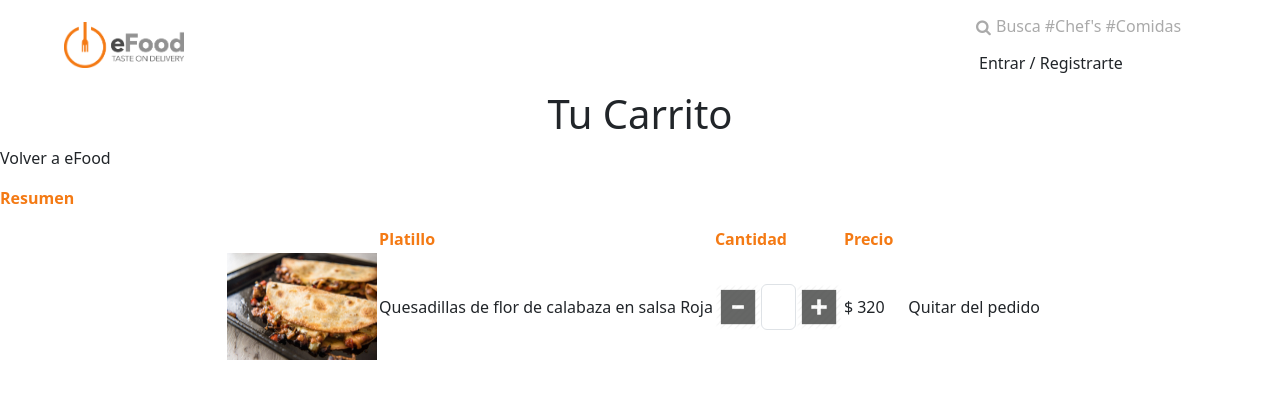
After one commit to RowerPulido/e-Food-Web, a Rails app: page /carro in a window 1280 px wide. The commit adds this page. Shown: the top 399 px of the page. Run offline with Rails 7, Linux system fonts and the light colour scheme; style sheets or scripts are compiled from the project's sources; some libraries are stand-ins or nearby versions.

Commit message:
Agregando esqueleto del carrito(html), controlador, ruta y algo de CSS

```diff
--- a/Webpage/eFood/app/assets/stylesheets/style.css.scss
+++ b/Webpage/eFood/app/assets/stylesheets/style.css.scss
@@ -129,13 +129,29 @@
 }
 
 /* Clase Comun de espaciado para elementos */
+
+/* Agregarle espaciado a tus elementos */
 .spacing{
 	padding-top: 20px;
 	padding-bottom: 20px;
 }
 
+/* Espaciado a tus elementos */
 .margin{
 	margin-top: 15px;
 	margin-bottom: 15px;
 }
+
+/* Para textos color naranja y negritas */
+.colored-text {
+	font-weight:bold;
+	color:#f47a14;
+}
+
 /* *** FIN LOGIN PAGE *** */
+
+
+/* *** Carrito de Compra *** */
+.food-img{
+	width: 150px;
+}
--- a/Webpage/eFood/app/controllers/welcome_controller.rb
+++ b/Webpage/eFood/app/controllers/welcome_controller.rb
@@ -10,4 +10,9 @@ class WelcomeController < ApplicationController
 	def login
 
 	end
+
+# Borrar cuando se tenga la tabla de pedidos!
+	def pedido
+
+	end
 end
--- a/Webpage/eFood/app/views/layouts/application.html.erb
+++ b/Webpage/eFood/app/views/layouts/application.html.erb
@@ -2,13 +2,14 @@
 <html>
   <head>
     <title>EFood</title>
-    <%= csrf_meta_tags %>
+    <meta name="viewport" content="width=device-width, initial-scale=1">
 
     <%= stylesheet_link_tag    'application', media: 'all', 'data-turbolinks-track': 'reload' %>
     <%= javascript_include_tag 'application', 'data-turbolinks-track': 'reload' %>
   </head>
 
   <body>
+  <%= render '/public/navbar' %>
     <%= yield %>
   </body>
 </html>
--- a/Webpage/eFood/app/views/welcome/home.html.erb
+++ b/Webpage/eFood/app/views/welcome/home.html.erb
@@ -1,4 +1,2 @@
-<%= render '/public/navbar' %>
-
 <br><br>
 <h1 class='text-center'>Hola!</h1>
--- a/Webpage/eFood/app/views/welcome/login.html.erb
+++ b/Webpage/eFood/app/views/welcome/login.html.erb
@@ -1,6 +1,5 @@
 <meta name="viewport" content="width=device-width, initial-scale=1">
 
-<%= render '/public/navbar' %>
  <!-- Fondo de Aplicacion -->
 <div class='loginbg'>
 	<p class="responsive-font responsive-font-title text-center text-white" style="padding-top: 70px; font-size: 70px;"">COME DONDE QUIERAS</p>
--- /dev/null
+++ b/Webpage/eFood/app/views/welcome/pedido.html.erb
@@ -0,0 +1,35 @@
+<h1 align="center"> Tu Carrito </h1>
+
+<div>
+	<p>Volver a eFood</p>
+	<p class="colored-text">Resumen</p>
+	<div align="center">
+		<table>
+			<thead>
+				<tr>
+					<th></th>
+					<th class="colored-text">Platillo</th>
+					<th class="colored-text">Cantidad</th>
+					<th class="colored-text">Precio</th>
+					<th></th>
+				</tr>
+			</thead>
+
+			<tbody>
+				<tr>
+					<td><%= image_tag('quesadilla.jpg', class: 'food-img') %></td>
+					<td>Quesadillas de flor de calabaza en salsa Roja</td>
+					<td>
+						<div style="display: -webkit-inline-box;">
+							<%= image_tag('minus.png', class: 'logo') %>
+							<input type="text" class="form-control" id="amount" style="width: 35px; padding-right: 2px; padding-left: 2px;">
+							<%= image_tag('plus.png', class: 'logo') %>
+						</div>
+					</td>
+					<td>$ 320</td>
+					<td><%= link_to "Quitar del pedido", root_path, class: 'orange btn btn-md'%></td>
+				</tr>
+			</tbody>
+		</table>
+	</div>
+</div>
--- a/Webpage/eFood/config/routes.rb
+++ b/Webpage/eFood/config/routes.rb
@@ -3,4 +3,5 @@ Rails.application.routes.draw do
   root 'welcome#home'
   get 'signup', to: 'welcome#new'
   get 'login', to: 'welcome#login'
+  get 'carro', to: 'welcome#pedido'
 end
```
Also changed, not shown: Webpage/eFood/Gemfile, Webpage/eFood/Gemfile.lock, Webpage/eFood/app/assets/images/cross.png (added), Webpage/eFood/app/assets/images/minus.png (added), Webpage/eFood/app/assets/images/plus.png (added), Webpage/eFood/app/assets/images/quesadilla.jpg (added).
